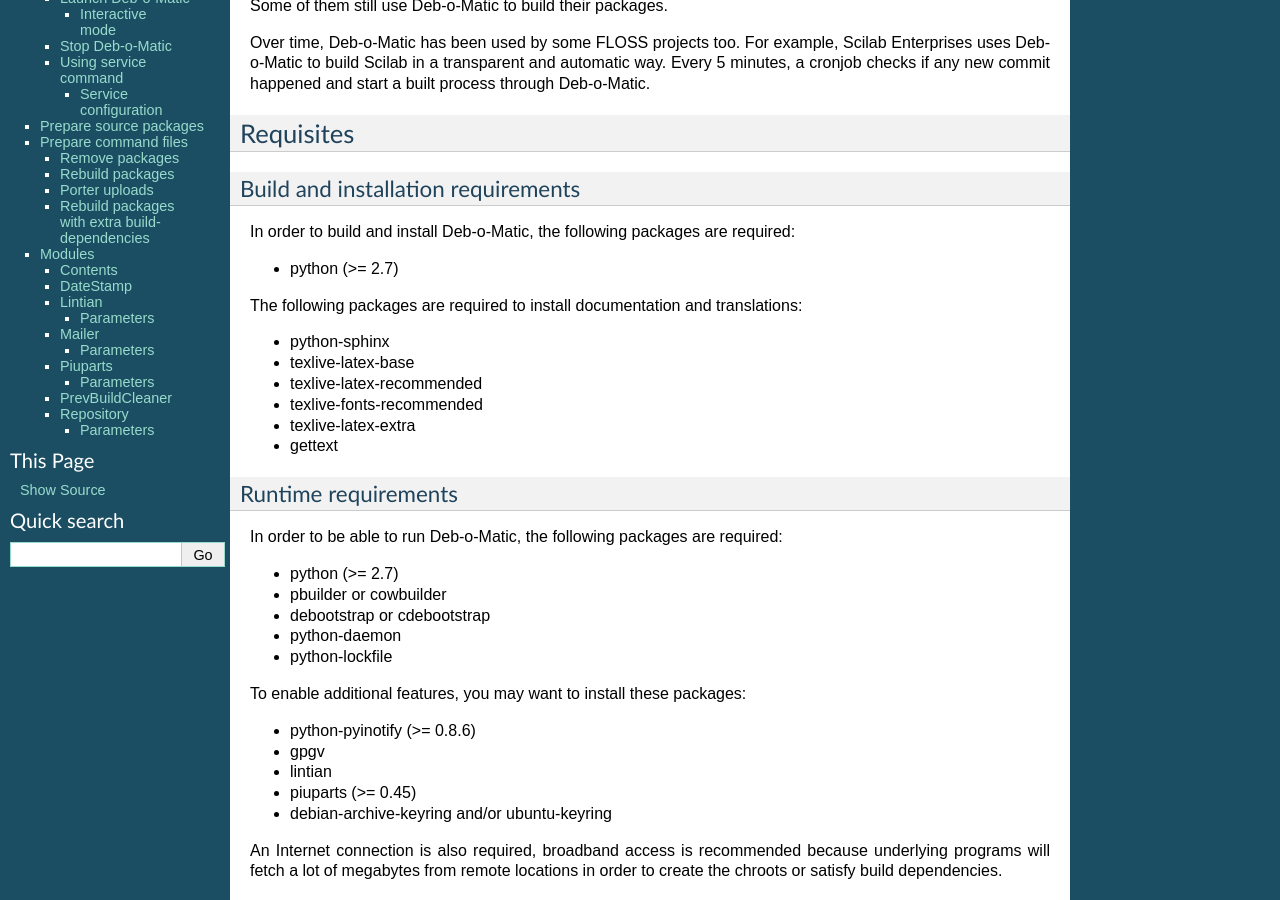
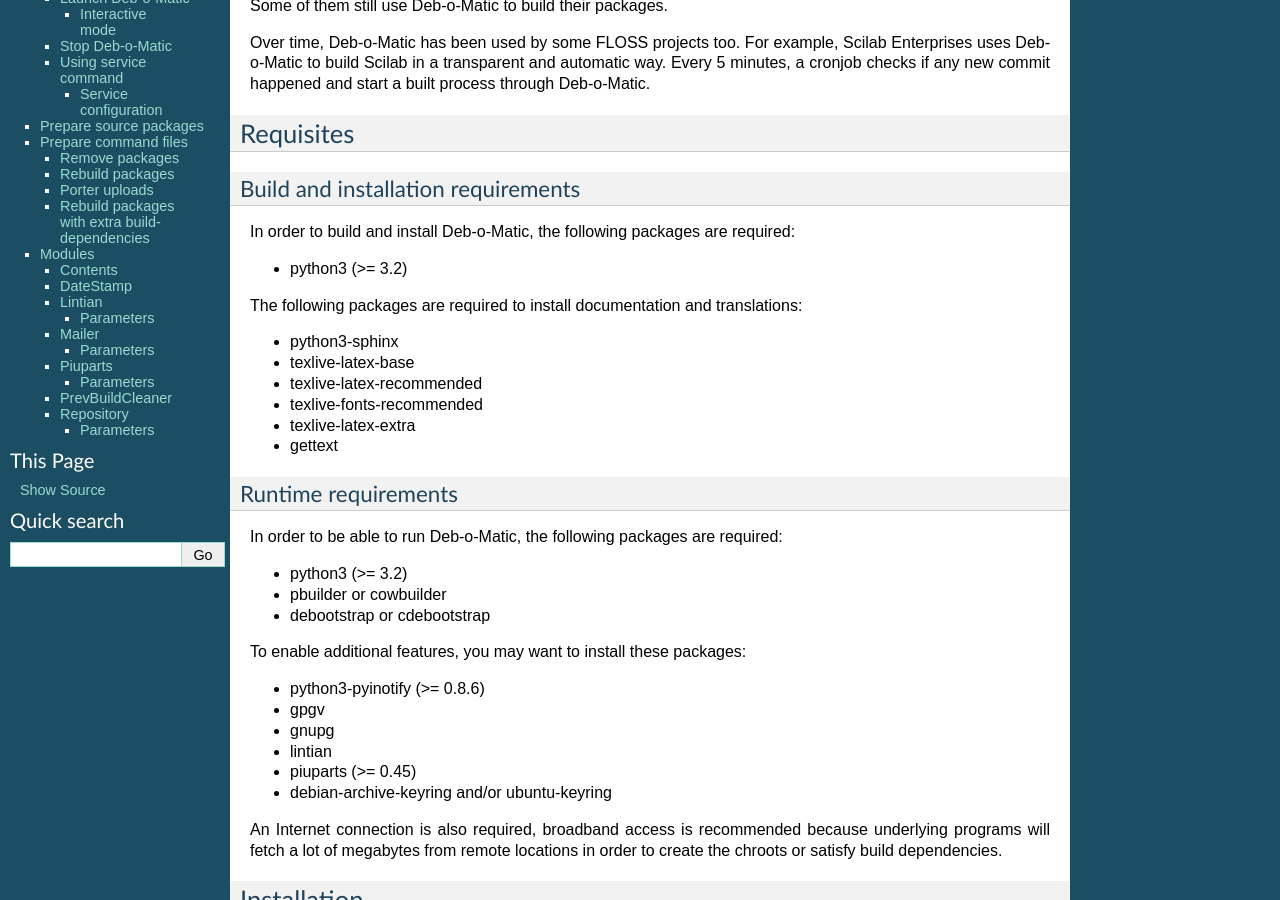
Before and after one commit to debomatic/debomatic, a Sphinx documentation site: the page built from docs/index.rst, in a window 1280 px wide and 900 px high, scrolled down 484 px. Built offline with Sphinx 7.4.7, drawn with Linux system fonts in a browser that asks for light colours.

Commit message:
Refresh documentation with reference to Python 3

```diff
--- a/docs/index.rst
+++ b/docs/index.rst
@@ -43,11 +43,11 @@
 
 In order to build and install Deb-o-Matic, the following packages are required:
 
-* python (>= 2.7)
+* python3 (>= 3.2)
 
 The following packages are required to install documentation and translations:
 
-* python-sphinx
+* python3-sphinx
 * texlive-latex-base
 * texlive-latex-recommended
 * texlive-fonts-recommended
@@ -59,16 +59,15 @@
 
 In order to be able to run Deb-o-Matic, the following packages are required:
 
-* python (>= 2.7)
+* python3 (>= 3.2)
 * pbuilder or cowbuilder
 * debootstrap or cdebootstrap
-* python-daemon
-* python-lockfile
 
 To enable additional features, you may want to install these packages:
 
-* python-pyinotify (>= 0.8.6)
+* python3-pyinotify (>= 0.8.6)
 * gpgv
+* gnupg
 * lintian
 * piuparts (>= 0.45)
 * debian-archive-keyring and/or ubuntu-keyring
```
Also changed, not shown: other parts of docs/index.rst (+1 -1 lines).
